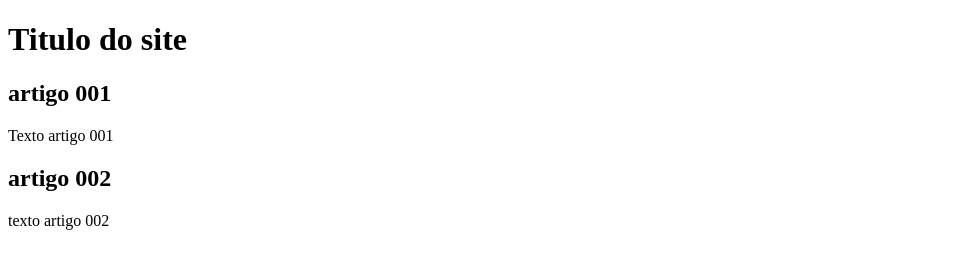
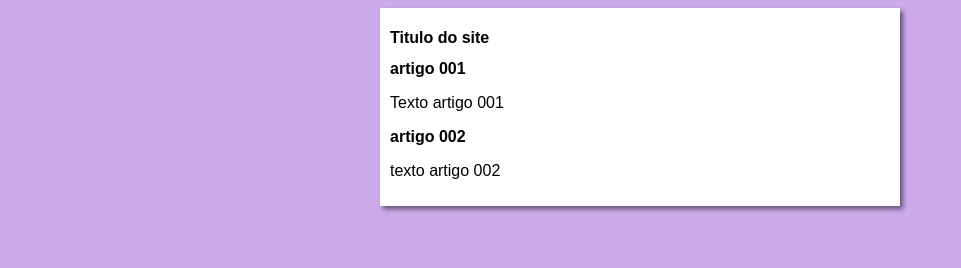
Before and after one commit to LucasdeCampos1209/projeto-site, a plain HTML site: page index.html in a window 1280 px wide. Shown: the whole page, without its empty margins (0-961 px from the left). Drawn offline with Linux system fonts and the light colour scheme.

Commit message:
Iniciei o designer

```diff
--- /dev/null
+++ b/estilos/style.css
@@ -0,0 +1,16 @@
+* {
+    font-family: Arial, Helvetica, sans-serif;
+    font-size: 16px;
+}
+
+body {
+    background-color: rgb(204, 170, 236);
+}
+
+main {
+    background-color: white;
+    width: 500px;
+    margin: auto;
+    padding: 10px;
+    box-shadow: 3px 3px 5px rgba(0, 0, 0, 0.527);
+}
--- a/index.html
+++ b/index.html
@@ -5,6 +5,7 @@
     <meta http-equiv="X-UA-Compatible" content="IE=edge">
     <meta name="viewport" content="width=device-width, initial-scale=1.0">
     <title>Titulo do site</title>
+    <link rel="stylesheet" href="estilos/style.css">
 </head>
 <body>
 
```
